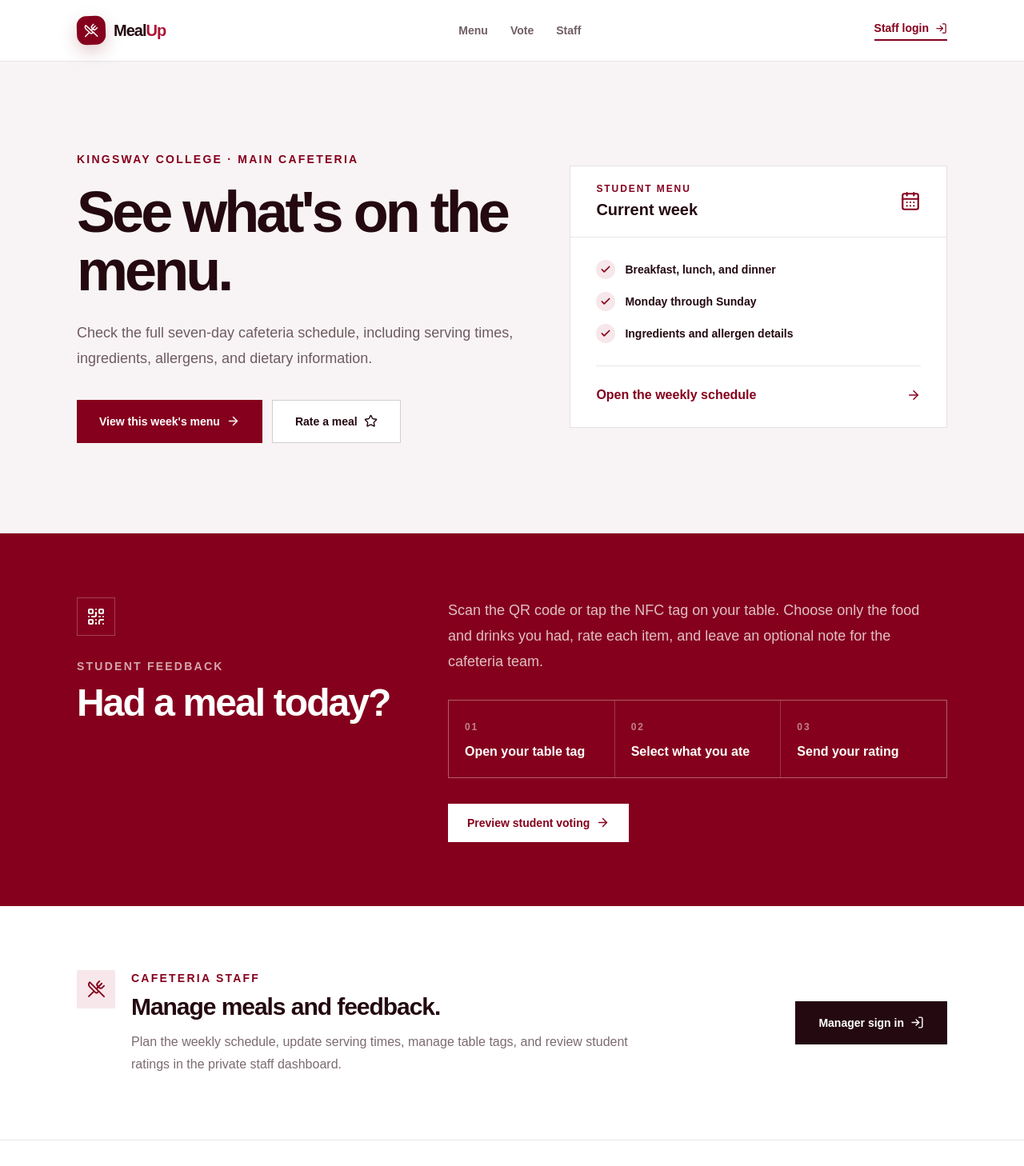
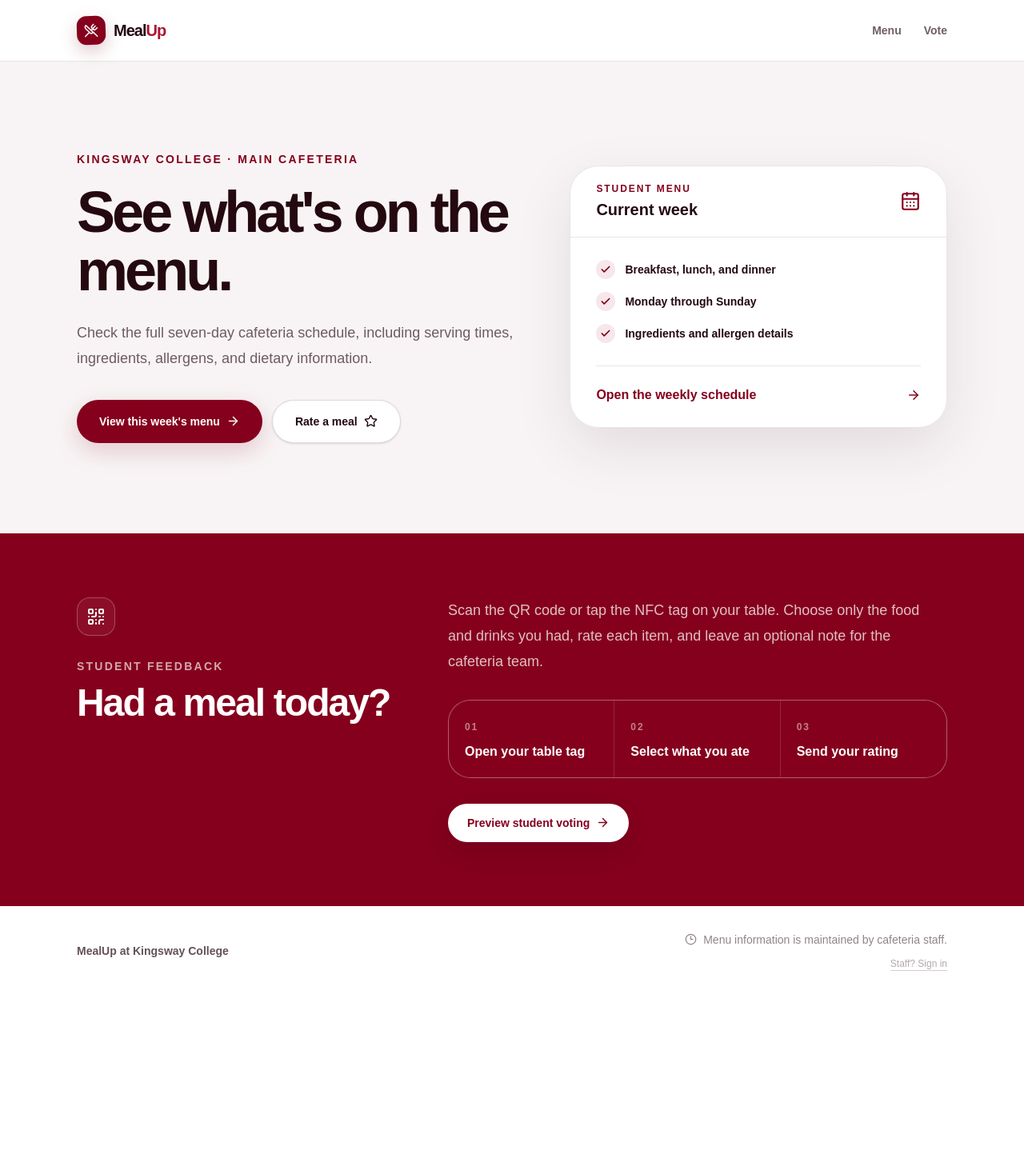
Before and after one commit to vhxsz/kccafeteria, a Next.js app: page / in a window 1280 px wide. Shown: the top 1458 px of the page at 80% size. After the commit the page ends 1245 px from the top, so only its background shows below. Built offline with nearby package versions, Linux system fonts and the light colour scheme.

Commit message:
Round homepage UI and hide staff login

```diff
--- a/src/app/page.tsx
+++ b/src/app/page.tsx
@@ -4,10 +4,8 @@ import {
   CalendarDays,
   Check,
   Clock3,
-  LogIn,
   QrCode,
   Star,
-  UtensilsCrossed,
 } from "lucide-react";
 import { BrandMark } from "@/components/brand-mark";
 
@@ -30,16 +28,7 @@ export default function Home() {
             <a href="#vote" className="transition hover:text-moss">
               Vote
             </a>
-            <a href="#staff" className="transition hover:text-moss">
-              Staff
-            </a>
           </div>
-          <Link
-            href="/login"
-            className="inline-flex items-center gap-2 border-b-2 border-moss pb-1 text-sm font-bold text-moss"
-          >
-            Staff login <LogIn size={15} aria-hidden="true" />
-          </Link>
         </nav>
       </header>
 
@@ -59,20 +48,20 @@ export default function Home() {
             <div className="mt-9 flex flex-col gap-3 sm:flex-row">
               <Link
                 href="/menu"
-                className="inline-flex items-center justify-center gap-2 bg-moss px-7 py-4 text-sm font-bold text-white transition hover:bg-tomato"
+                className="inline-flex items-center justify-center gap-2 rounded-full bg-moss px-7 py-4 text-sm font-bold text-white shadow-[0_10px_30px_rgba(133,0,29,.18)] transition hover:-translate-y-0.5 hover:bg-tomato"
               >
                 View this week&apos;s menu <ArrowRight size={17} aria-hidden="true" />
               </Link>
               <a
                 href="#vote"
-                className="inline-flex items-center justify-center gap-2 border border-ink/20 bg-white px-7 py-4 text-sm font-bold transition hover:border-moss hover:text-moss"
+                className="inline-flex items-center justify-center gap-2 rounded-full border border-ink/15 bg-white px-7 py-4 text-sm font-bold shadow-sm transition hover:border-moss hover:text-moss"
               >
                 Rate a meal <Star size={17} aria-hidden="true" />
               </a>
             </div>
           </div>
 
-          <div className="border border-ink/12 bg-white">
+          <div className="overflow-hidden rounded-[2.25rem] border border-ink/10 bg-white/95 shadow-[0_24px_70px_rgba(36,9,16,.10)] backdrop-blur-xl">
             <div className="flex items-center justify-between border-b border-ink/10 px-6 py-5 sm:px-8">
               <div>
                 <p className="text-xs font-bold uppercase tracking-[.16em] text-moss">
@@ -110,7 +99,7 @@ export default function Home() {
       <section id="vote" className="bg-moss text-white">
         <div className="mx-auto grid w-full max-w-6xl gap-12 px-5 py-16 sm:px-8 sm:py-20 lg:grid-cols-[.8fr_1.2fr] lg:items-start">
           <div>
-            <div className="grid h-12 w-12 place-items-center border border-white/25">
+            <div className="grid h-12 w-12 place-items-center rounded-2xl border border-white/25 bg-white/5">
               <QrCode size={24} aria-hidden="true" />
             </div>
             <p className="mt-7 text-sm font-bold uppercase tracking-[.16em] text-white/65">
@@ -127,13 +116,13 @@ export default function Home() {
               food and drinks you had, rate each item, and leave an optional note
               for the cafeteria team.
             </p>
-            <ol className="mt-8 grid gap-px border border-white/20 bg-white/20 sm:grid-cols-3">
+            <ol className="mt-8 grid overflow-hidden rounded-[1.75rem] border border-white/20 bg-white/20 sm:grid-cols-3">
               {[
                 ["01", "Open your table tag"],
                 ["02", "Select what you ate"],
                 ["03", "Send your rating"],
               ].map(([number, label]) => (
-                <li key={number} className="bg-moss p-5">
+                <li key={number} className="border-b border-white/15 bg-moss p-5 last:border-b-0 sm:border-b-0 sm:border-r sm:last:border-r-0">
                   <span className="text-xs font-bold tracking-[.16em] text-white/50">{number}</span>
                   <p className="mt-2 font-bold">{label}</p>
                 </li>
@@ -141,7 +130,7 @@ export default function Home() {
             </ol>
             <Link
               href="/site/rate/tag14"
-              className="mt-8 inline-flex items-center gap-2 bg-white px-6 py-3.5 text-sm font-bold text-moss transition hover:bg-sun"
+              className="mt-8 inline-flex items-center gap-2 rounded-full bg-white px-6 py-3.5 text-sm font-bold text-moss shadow-[0_12px_35px_rgba(36,9,16,.16)] transition hover:-translate-y-0.5 hover:bg-sun"
             >
               Preview student voting <ArrowRight size={17} aria-hidden="true" />
             </Link>
@@ -149,40 +138,20 @@ export default function Home() {
         </div>
       </section>
 
-      <section id="staff" className="border-b border-ink/10 bg-white">
-        <div className="mx-auto grid w-full max-w-6xl gap-8 px-5 py-16 sm:px-8 sm:py-20 md:grid-cols-[1fr_auto] md:items-center">
-          <div className="flex items-start gap-5">
-            <span className="grid h-12 w-12 shrink-0 place-items-center bg-sun text-moss">
-              <UtensilsCrossed size={23} aria-hidden="true" />
-            </span>
-            <div>
-              <p className="text-sm font-bold uppercase tracking-[.16em] text-moss">
-                Cafeteria staff
-              </p>
-              <h2 className="mt-2 text-3xl font-bold tracking-[-0.035em]">
-                Manage meals and feedback.
-              </h2>
-              <p className="mt-3 max-w-2xl leading-7 text-ink/60">
-                Plan the weekly schedule, update serving times, manage table tags,
-                and review student ratings in the private staff dashboard.
-              </p>
-            </div>
+      <footer className="bg-white">
+        <div className="mx-auto flex w-full max-w-6xl flex-col gap-4 px-5 py-8 text-sm text-ink/50 sm:flex-row sm:items-center sm:justify-between sm:px-8">
+          <p className="font-semibold text-ink/70">MealUp at Kingsway College</p>
+          <div className="flex flex-col gap-3 sm:items-end">
+            <p className="inline-flex items-center gap-2">
+              <Clock3 size={15} aria-hidden="true" /> Menu information is maintained by cafeteria staff.
+            </p>
+            <Link
+              href="/login"
+              className="w-fit text-xs text-ink/35 underline decoration-ink/20 underline-offset-4 transition hover:text-moss"
+            >
+              Staff? Sign in
+            </Link>
           </div>
-          <Link
-            href="/login"
-            className="inline-flex items-center justify-center gap-2 border border-ink bg-ink px-7 py-4 text-sm font-bold text-white transition hover:bg-moss"
-          >
-            Manager sign in <LogIn size={17} aria-hidden="true" />
-          </Link>
-        </div>
-      </section>
-
-      <footer className="bg-white">
-        <div className="mx-auto flex w-full max-w-6xl flex-col gap-3 px-5 py-8 text-sm text-ink/50 sm:flex-row sm:items-center sm:justify-between sm:px-8">
-          <p className="font-semibold text-ink/70">MealUp at Kingsway College</p>
-          <p className="inline-flex items-center gap-2">
-            <Clock3 size={15} aria-hidden="true" /> Menu information is maintained by cafeteria staff.
-          </p>
         </div>
       </footer>
     </main>
```
